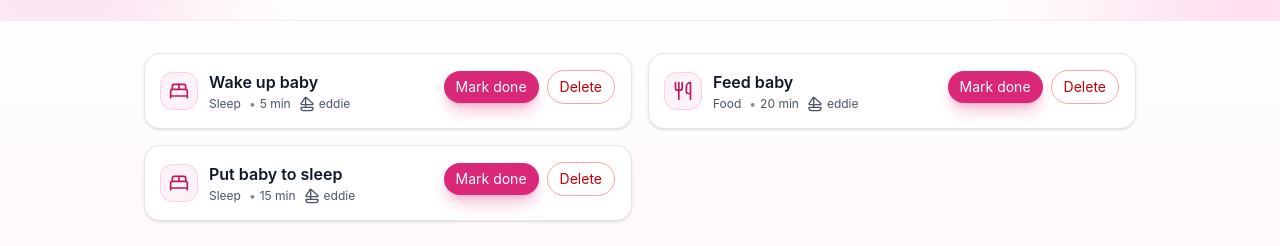
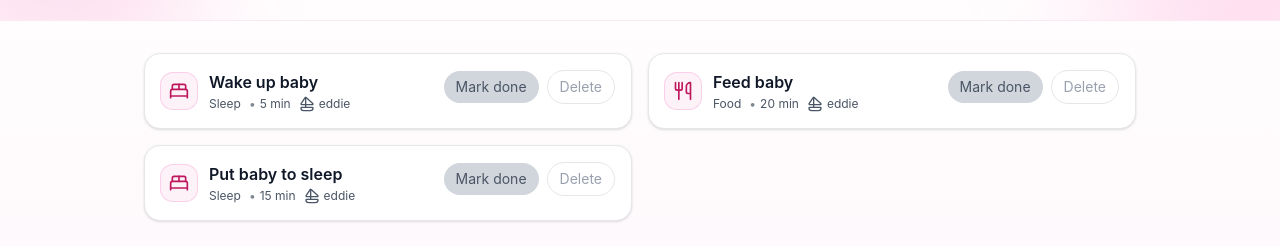
Before and after one commit to fivves/everly-growth-tracker, a React (Vite) app: page /chores in a window 1280 px wide. Shown: the part 157-403 px from the top of the page. Built offline with nearby package versions, Linux system fonts and the light colour scheme; no server answers.

Commit message:
Chores: make page read-only for guests (disable toggle/delete) and gate mutations in store

```diff
--- a/src/features/chores/ChoresPage.tsx
+++ b/src/features/chores/ChoresPage.tsx
@@ -92,11 +92,12 @@ export function ChoresPage() {
                       toggleChore(c.id)
                       if (!wasDone) fireConfetti()
                     }}
-                    className={`inline-flex items-center gap-2 rounded-full px-3 py-1.5 text-sm ${c.done ? 'bg-emerald-100 text-emerald-700 dark:bg-emerald-900/40 dark:text-emerald-300' : 'bg-brand-600 text-white shadow-lg shadow-brand-600/30 hover:bg-brand-700 hover:shadow-brand-700/30'}`}
+                    disabled={!currentUser}
+                    className={`inline-flex items-center gap-2 rounded-full px-3 py-1.5 text-sm ${!currentUser ? 'bg-gray-300 text-gray-600 cursor-not-allowed' : c.done ? 'bg-emerald-100 text-emerald-700 dark:bg-emerald-900/40 dark:text-emerald-300' : 'bg-brand-600 text-white shadow-lg shadow-brand-600/30 hover:bg-brand-700 hover:shadow-brand-700/30'}`}
                   >
                     {c.done ? 'Done' : 'Mark done'}
                   </motion.button>
-                  <button onClick={() => deleteChore(c.id)} className="inline-flex items-center gap-2 rounded-full border px-3 py-1.5 text-sm border-red-300 dark:border-red-700 text-red-700 dark:text-red-300 hover:bg-red-50 dark:hover:bg-red-950/30">Delete</button>
+                  <button onClick={() => deleteChore(c.id)} disabled={!currentUser} className={`inline-flex items-center gap-2 rounded-full border px-3 py-1.5 text-sm ${currentUser ? 'border-red-300 dark:border-red-700 text-red-700 dark:text-red-300 hover:bg-red-50 dark:hover:bg-red-950/30' : 'border-gray-200 dark:border-gray-800 text-gray-400 dark:text-gray-500 cursor-not-allowed'}`}>Delete</button>
                 </div>
               </div>
             </motion.li>
--- a/src/features/chores/store.ts
+++ b/src/features/chores/store.ts
@@ -45,6 +45,7 @@ export const useChoresStore = create<ChoresState>()((set, get) => ({
       .map((c) => ({ ...c, done: c.lastCompletedDate === todayStr() })),
   toggleChore: (id) =>
     set((state) => {
+      if (!useAuthStore.getState().canEdit()) return state
       const today = todayStr()
       const currentUser = useAuthStore.getState().currentUser ?? undefined
       const nowIso = new Date().toISOString()
@@ -77,6 +78,7 @@ export const useChoresStore = create<ChoresState>()((set, get) => ({
     }),
   deleteChore: (id) =>
     set((state) => {
+      if (!useAuthStore.getState().canEdit()) return state
       const updated = state.chores.filter((c) => c.id !== id)
       void pushChoresToServer(updated)
       return { chores: updated }
```
